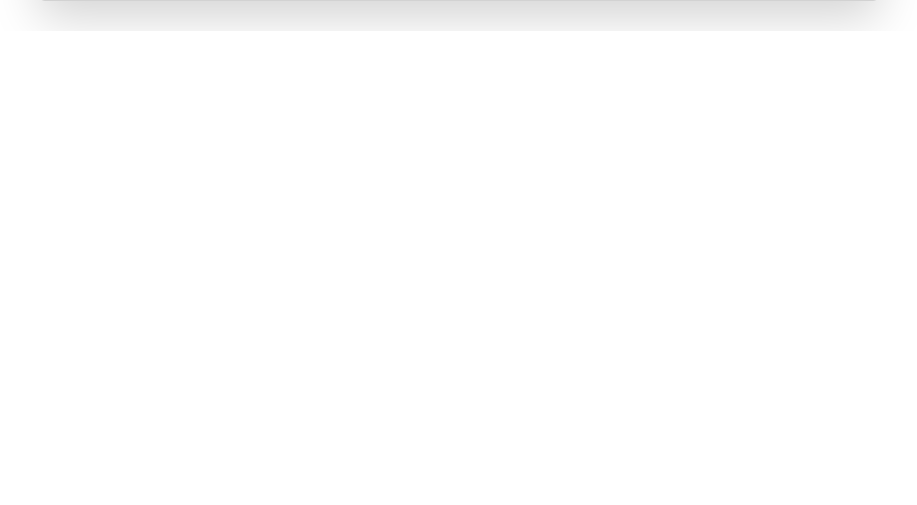
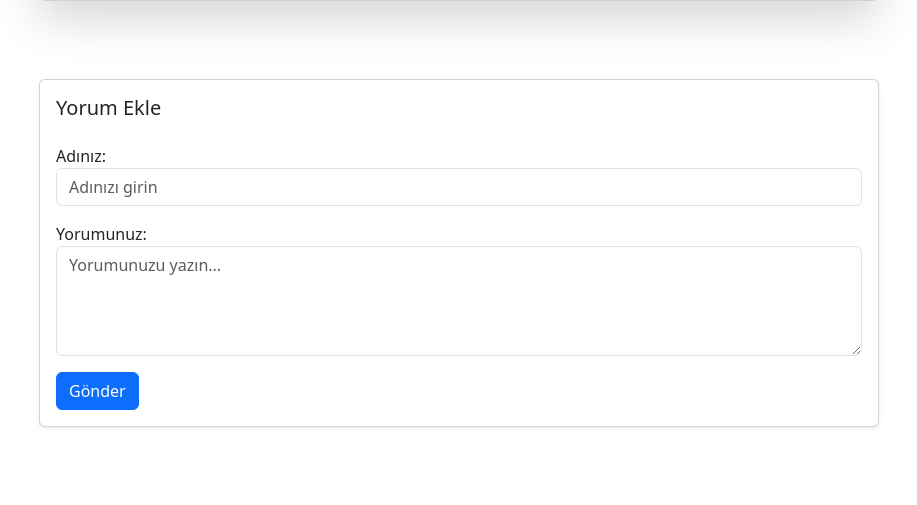
Before and after one commit to Babacanibrahim/python_learning, a Django app: page /articles/article/9/ in a window 1280 px wide. Shown: the part 1232-1737 px from the top of the page, without its empty margins (181-1098 px from the left). Before the commit the page ends 1262 px from the top, so only its background shows below. Run offline with Django 5.2, Linux system fonts and the light colour scheme; data comes from the database, SQL or seed files in the repository; both versions use the stored data as it was after the commit; some libraries are stand-ins or nearby versions.

Commit message:
Yorum ekleme ozelligi eklenir.

```diff
--- a/django-learning/blog/article/forms.py
+++ b/django-learning/blog/article/forms.py
@@ -1,6 +1,28 @@
 from django import forms
 from ckeditor.fields import RichTextField
+from .models import Comment
 
 class AddArticleForm(forms.Form):
     title = forms.CharField(label ="Makale Başlığı")
     content = forms.CharField(label = "Makale İçeriği", widget=forms.Textarea)
+
+
+class CommentForm(forms.ModelForm):
+    class Meta:
+        model = Comment
+        fields = ["comment_author", "comment_content"]
+        widgets = {
+            'comment_author': forms.TextInput(attrs={
+                'class': 'form-control',
+                'placeholder': 'Adınızı girin'
+            }),
+            'comment_content': forms.Textarea(attrs={
+                'class': 'form-control',
+                'placeholder': 'Yorumunuzu yazın...',
+                'rows': 4
+            }),
+        }
+        labels = {
+            'comment_author': 'Adınız',
+            'comment_content': 'Yorumunuz',
+        }
--- a/django-learning/blog/article/models.py
+++ b/django-learning/blog/article/models.py
@@ -11,3 +11,12 @@ class Article(models.Model):
 
     def __str__(self):
         return self.title
+
+class Comment(models.Model):
+    article = models.ForeignKey(Article, on_delete=models.CASCADE , verbose_name="Makale", related_name="comments")
+    comment_author = models.CharField(max_length=50, verbose_name="İsim")
+    comment_content = RichTextField(verbose_name="Yorum")
+    comment_created_date = models.DateTimeField(auto_now_add=True, verbose_name="Yorum Tarihi")
+
+    def __str__(self):
+        return self.comment_author
--- a/django-learning/blog/article/urls.py
+++ b/django-learning/blog/article/urls.py
@@ -12,6 +12,7 @@ urlpatterns = [
     path('update/<int:id>/',views.edit_article, name="update"),
     path('delete/<int:id>/',views.delete_article, name="delete"),
     path('',views.articles, name="articles"),
+    path('comment/<int:id>/',views.addComment, name="comment"),
 
 
 ]
--- a/django-learning/blog/article/views.py
+++ b/django-learning/blog/article/views.py
@@ -55,8 +55,10 @@ def addarticle(request):
 # Makale Detay
 def article(request, id):
     article = get_object_or_404(Article, id=id)
+    form = forms.CommentForm()
     context = {
-        "article" : article
+        "article" : article,
+        "form" : form
     }
     return render(request, "article.html" , context)
 
@@ -94,3 +96,22 @@ def delete_article(request, id):
         return redirect("article:dashboard")
 
     return render(request,"dashboard.html")
+
+# Yorum Ekleme
+@login_required
+def addComment(request, id):
+    article = get_object_or_404(Article, id = id)
+
+    if request.method =="POST":
+        form = forms.CommentForm(request.POST)
+        if form.is_valid():
+            comment = form.save(commit = False)
+            comment.article = article
+            comment.save()
+            messages.success(request, "Yorumunuz başarılı şekilde gönderildi.")
+            return redirect("article:article", id = id)
+
+    else:
+        form = forms.CommentForm()
+
+    return render(request, "article.html", {"form" : form, "article":article})
--- a/django-learning/blog/templates/article.html
+++ b/django-learning/blog/templates/article.html
@@ -17,4 +17,37 @@
   </div>
 
 </div>
+
+<div class="container my-5">
+  <div class="card shadow-sm">
+    <div class="card-body">
+      <h5 class="card-title mb-4">Yorum Ekle</h5>
+
+      <form method="POST" action="{% url 'article:comment' article.id %}">
+        {% csrf_token %}
+
+        <div class="mb-3">
+          {{ form.comment_author.label_tag }}
+          {{ form.comment_author }}
+          {% if form.comment_author.errors %}
+            <div class="text-danger small">{{ form.comment_author.errors }}</div>
+          {% endif %}
+        </div>
+
+        <div class="mb-3">
+          {{ form.comment_content.label_tag }}
+          {{ form.comment_content }}
+          {% if form.comment_content.errors %}
+            <div class="text-danger small">{{ form.comment_content.errors }}</div>
+          {% endif %}
+        </div>
+
+        <button type="submit" class="btn btn-primary">Gönder</button>
+      </form>
+
+    </div>
+  </div>
+</div>
+
+
 {% endblock body %}
--- a/django-learning/blog/templates/articles.html
+++ b/django-learning/blog/templates/articles.html
@@ -27,8 +27,8 @@
   <tbody>
 {% for article in articles  %}
     <tr>
-      <td><a href="article/{{article.id}}">{{forloop.counter}}</a></td>
-      <td><a href="article/{{article.id}}">{{article.title}}</a></td>
+      <td><a href="{% url 'article:article' article.id %}">{{forloop.counter}}</a></td>
+      <td><a href="{% url 'article:article' article.id %}">{{article.title}}</a></td>
       <td>{{article.author}}</td>
       <td>{{article.created_date}}</td>
 
--- a/django-learning/blog/templates/dashboard.html
+++ b/django-learning/blog/templates/dashboard.html
@@ -27,7 +27,7 @@
     <td>{{forloop.counter}}</td>
     <td><a href="{% url 'article:article' article.id %}">{{article.title}}</a></td>
     <td>{{article.created_date}}</td>
-    <td><a href="/articles/update/{{article.id}}" class="btn btn-info" style="color: black;">Güncelle</a></td>
+    <td><a href="{% url 'article:update' article.id %}" class="btn btn-info" style="color: black;">Güncelle</a></td>
     <td><form action="{% url 'article:delete' article.id %}" method="POST" style="display:inline;">
     {% csrf_token %}
     <button type="submit" class="btn btn-danger" onclick="return confirm('Bu makaleyi silmek istediğinizden emin misiniz?');">Sil</button>
--- a/django-learning/blog/templates/includes/navbar.html
+++ b/django-learning/blog/templates/includes/navbar.html
@@ -8,10 +8,10 @@
 
     <ul class="navbar-nav">
       <li class="nav-item active">
-        <a class="nav-link" href="/about">Hakkımda</a>
+        <a class="nav-link" href="{% url 'about' %}">Hakkımda</a>
       </li>
       <li class="nav-item active">
-        <a class="nav-link" href="/articles">Makaleler</a>
+        <a class="nav-link" href="{% url 'article:articles' %}">Makaleler</a>
       </li>
     </ul>
 
@@ -19,17 +19,17 @@
     <ul class="navbar-nav ms-auto">
     {% if not request.user.is_authenticated %}
     <li class="nav-item active">
-        <a class="nav-link" href="/user/login">Giriş Yap</a>
+        <a class="nav-link" href="{% url 'user:login' %}">Giriş Yap</a>
       </li>
       <li class="nav-item active">
-        <a class="nav-link" href="/user/register">Kayıt Ol</a>
+        <a class="nav-link" href="{% url 'user:register' %}">Kayıt Ol</a>
       </li>
     {% else %}
     <li class="nav-item active">
-        <a class="nav-link" href="/articles/dashboard">Kontrol Paneli</a>
+        <a class="nav-link" href="{% url 'article:dashboard' %}">Kontrol Paneli</a>
       </li>
     <li class="nav-item active">
-        <a class="nav-link" href="/user/logout">Çıkış Yap</a>
+        <a class="nav-link" href="{% url 'user:logout' %}">Çıkış Yap</a>
       </li>
     {% endif %}
 
```
Also changed, not shown: django-learning/blog/article/admin.py (+6 -1 lines), django-learning/blog/article/migrations/0002_alter_article_author_alter_article_content_and_more.py (added), django-learning/blog/db.sqlite3.
